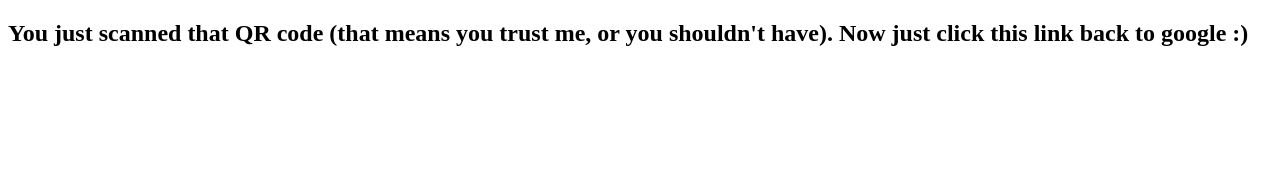
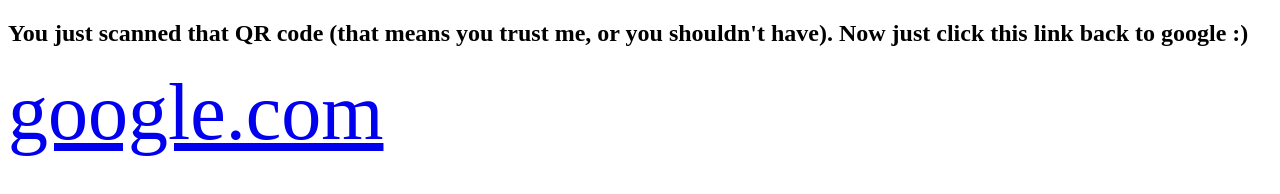
Before and after one commit to Lege19/fake-link-demonstration, a plain HTML site: page index.html in a window 1280 px wide. Drawn offline with Linux system fonts and the light colour scheme.

Commit message:
Update index.html

```diff
--- a/index.html
+++ b/index.html
@@ -2,6 +2,6 @@
 <html>
   <body>
     <h2>You just scanned that QR code (that means you trust me, or you shouldn't have). Now just click this link back to google :)</h2>
-    <a style="font-size: 5em" href="https://www.youtube.com/watch?v=dQw4w9WgXcQ" style=">google.com</a>
+    <a style="font-size: 5em" href="https://www.youtube.com/watch?v=dQw4w9WgXcQ">google.com</a>
   </body>
 </html>
```
